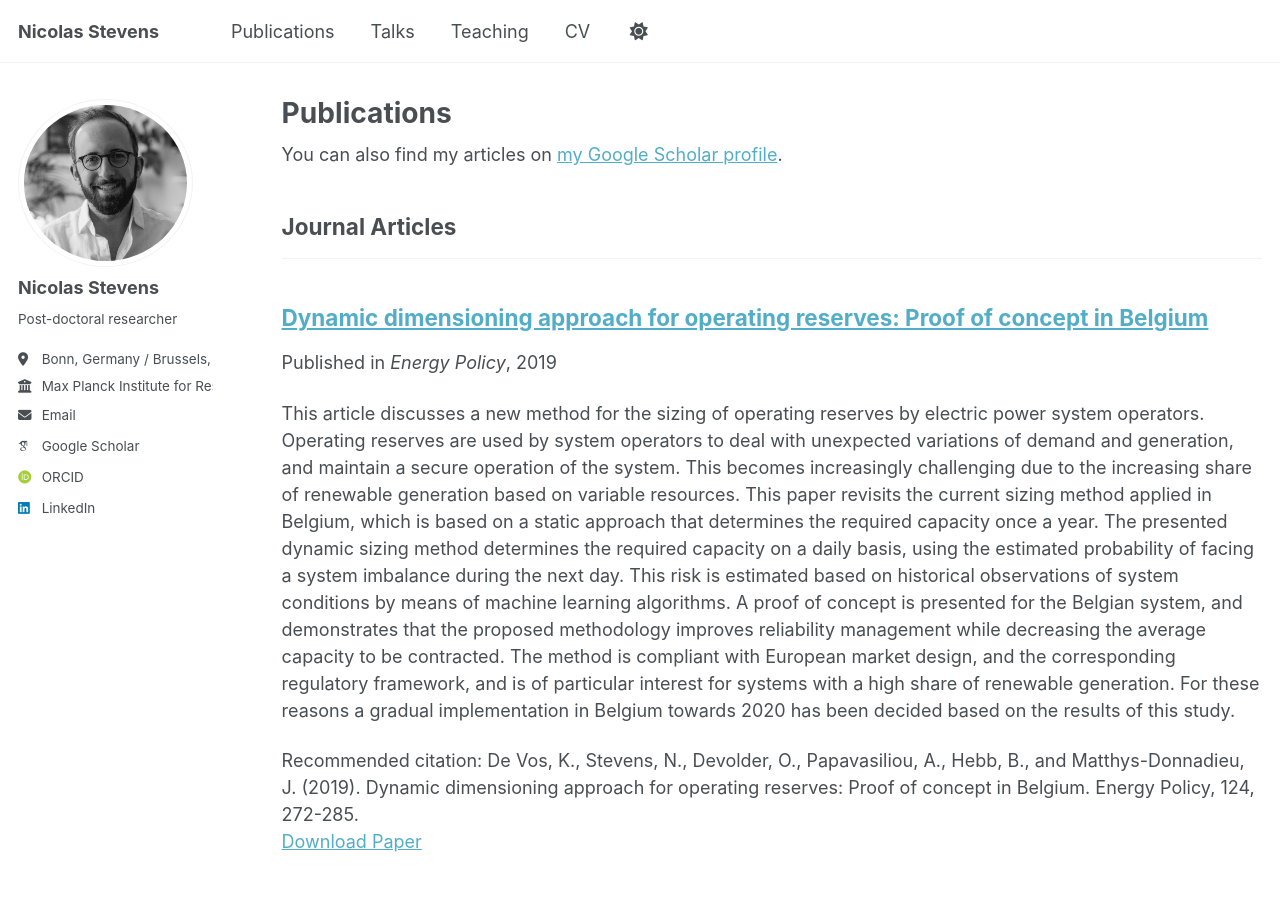
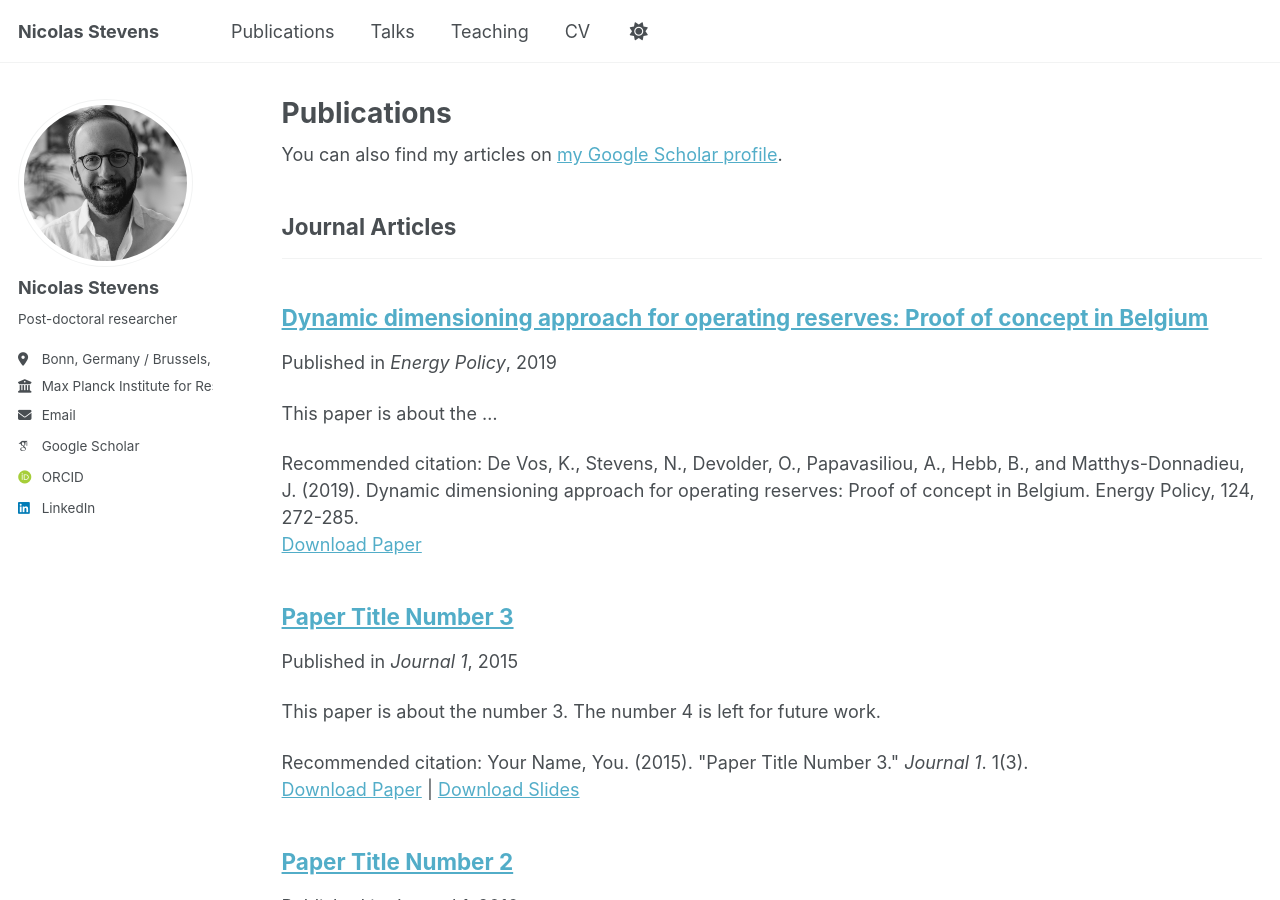
Before and after one commit to NicolasStevens/NicolasStevens.github.io, a Jekyll site: the page built from _pages/publications.html, in a window 1280 px wide and 900 px high. Built offline with Jekyll 4.4.1, drawn with Linux system fonts in a browser that asks for light colours; some web fonts are replaced; a script that is not in the unit is left out; part of the change alters nothing that is shown.

Commit message:
Update DeVos2019.md

```diff
--- a/_publications/DeVos2019.md
+++ b/_publications/DeVos2019.md
@@ -3,7 +3,8 @@ title: "Dynamic dimensioning approach for operating reserves: Proof of concept i
 collection: publications
 category: manuscripts
 permalink: /publication/DeVos2019
-date: 2019-10-01
+excerpt: 'This paper is about the ...'
+date: 2019-01-01
 venue: 'Energy Policy'
 paperurl: 'https://NicolasStevens.github.io/files/DeVos2019.pdf'
 citation: 'De Vos, K., Stevens, N., Devolder, O., Papavasiliou, A., Hebb, B., and Matthys-Donnadieu, J. (2019). Dynamic dimensioning approach for operating reserves: Proof of concept in Belgium. Energy Policy, 124, 272-285.'
```
